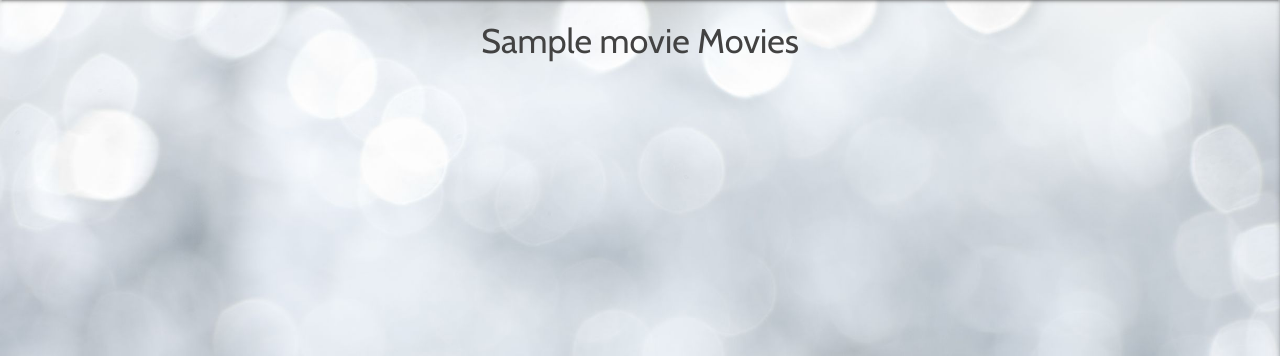
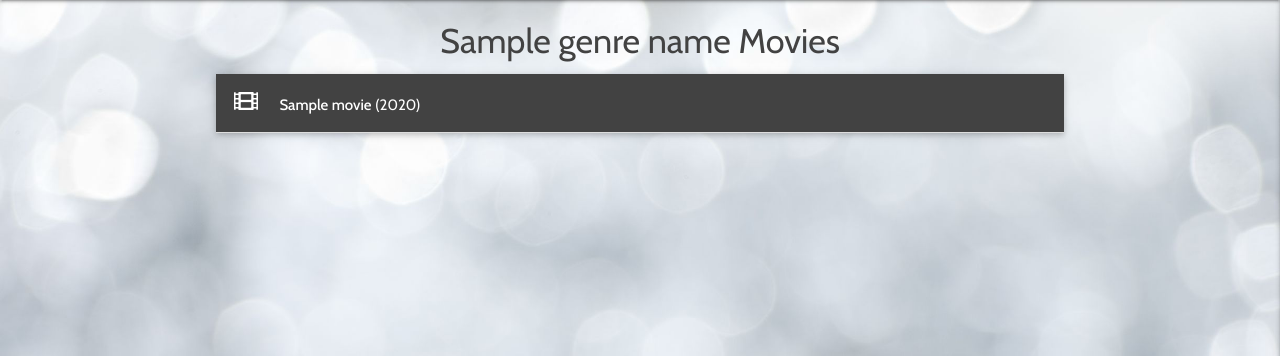
Before and after one commit to Code-Institute-Submissions/ms3-what-to-watch, a Flask app: template templates/genre_movies.html in a window 1280 px wide. Shown: the part 64-420 px from the top of the page. Run offline with Flask 2, Linux system fonts and the light colour scheme; the template is opened without the code that fills it: most values are stand-ins (such as "Sample title", 1, 10 or a date in 2020); some libraries are stand-ins or nearby versions.

Commit message:
Add dropdown functionality in All movies page and ranking list in the Home page

```diff
--- a/app.py
+++ b/app.py
@@ -22,14 +22,21 @@ mongo = PyMongo(app)
 
 @app.route("/")
 def get_home():
-    movies = list(mongo.db.movies.find().sort("rating", -1))
+    movies = mongo.db.movies.find().sort("rating", -1)
     return render_template("public.html", movies=movies)
 
 
 @app.route("/movies/all")
 def get_movies():
-    movies = list(mongo.db.movies.find())
-    return render_template("movies.html", movies=movies)
+    query = request.args.get('search')
+    movies = []
+    if query:
+        movies = list(mongo.db.movies.find({"$text": {"$search": query}}))
+    else:
+        movies = list(mongo.db.movies.find())
+
+    genres = list(mongo.db.genres.find().sort("genre_name", 1))
+    return render_template("movies.html", movies=movies, genres=genres)
 
 
 @app.route("/movie/add", methods=["GET", "POST"])
@@ -68,10 +75,10 @@ def get_genres():
     return render_template("genres.html", genres=genres)
 
 
-@app.route("/genre/movies")
-def get_genre_movies():
-    movies = list(mongo.db.movies.find().sort("genre_name", 1))
-    return render_template("genre_movies.html", movies=movies)
+@app.route("/genre/<genre_name>/movies")
+def get_genre_movies(genre_name):
+    movies = list(mongo.db.movies.find({"genre_name": genre_name}))
+    return render_template("genre_movies.html", genre_name=genre_name, movies=movies)
 
 
 if __name__ == "__main__":
--- a/templates/genre_movies.html
+++ b/templates/genre_movies.html
@@ -1,11 +1,10 @@
 {% extends "base.html" %}
 {% block content %}
 
-    <h4 class="center-align grey-text text-darken-3">{{ movie.genre_name }} Movies</h4>
+    <h4 class="center-align grey-text text-darken-3">{{ genre_name }} Movies</h4>
 
     <ul class="collapsible popout">
         {% for movie in movies %}
-            {% if movie.genre_name == genre.genre_name %}
                 <li>
                     <div class="collapsible-header white-text grey darken-3">
                         <div class="col s9">
@@ -22,6 +21,7 @@
                         <p>Stars: <em>{{ movie.main_cast }}</em></p>
                         <p>Country: <em>{{ movie.country }}</em></p>
                         <p>Language: <em>{{ movie.language }}</em></p>
+                        <p>WTW Rating: <em>{{ movie.rating }} out of 9</em></p>
                         <div class="col s12">
                             <!--If I have time! - Put here star rating for the movie  -->
                             <a href="{{ url_for('edit_movie', movie_id=movie._id) }}"
@@ -35,7 +35,6 @@
                         </div>
                     </div>
                 </li>
-            {% endif %}
         {% endfor %}
     </ul>
 
--- a/templates/genres.html
+++ b/templates/genres.html
@@ -11,7 +11,7 @@
                         <span class="card-title">{{ genre.genre_name }}</span>
                     </div>
                     <div class="card-action">
-                        <a href="{{ url_for('get_genre_movies') }}" class="btn-small cyan lighten-5 black-text">Movies</a>
+                        <a href="{{ url_for('get_genre_movies', genre_name=genre.genre_name) }}" class="btn-small cyan lighten-5 black-text">Movies</a>
                     </div>
                 </div>
             </div>
--- a/templates/public.html
+++ b/templates/public.html
@@ -34,7 +34,7 @@
         </form>
     </div>
 
-    <h5 class="center-align grey-text text-darken-3">Recently Added/Updated Movies</h5>
+    <h5 class="center-align grey-text text-darken-3">Top 10 Best Rated Movies</h5>
 
     <ul class="collapsible popout">
         {% for movie in movies %}
```
Also changed, not shown: templates/movies.html (+3 -5 lines).
